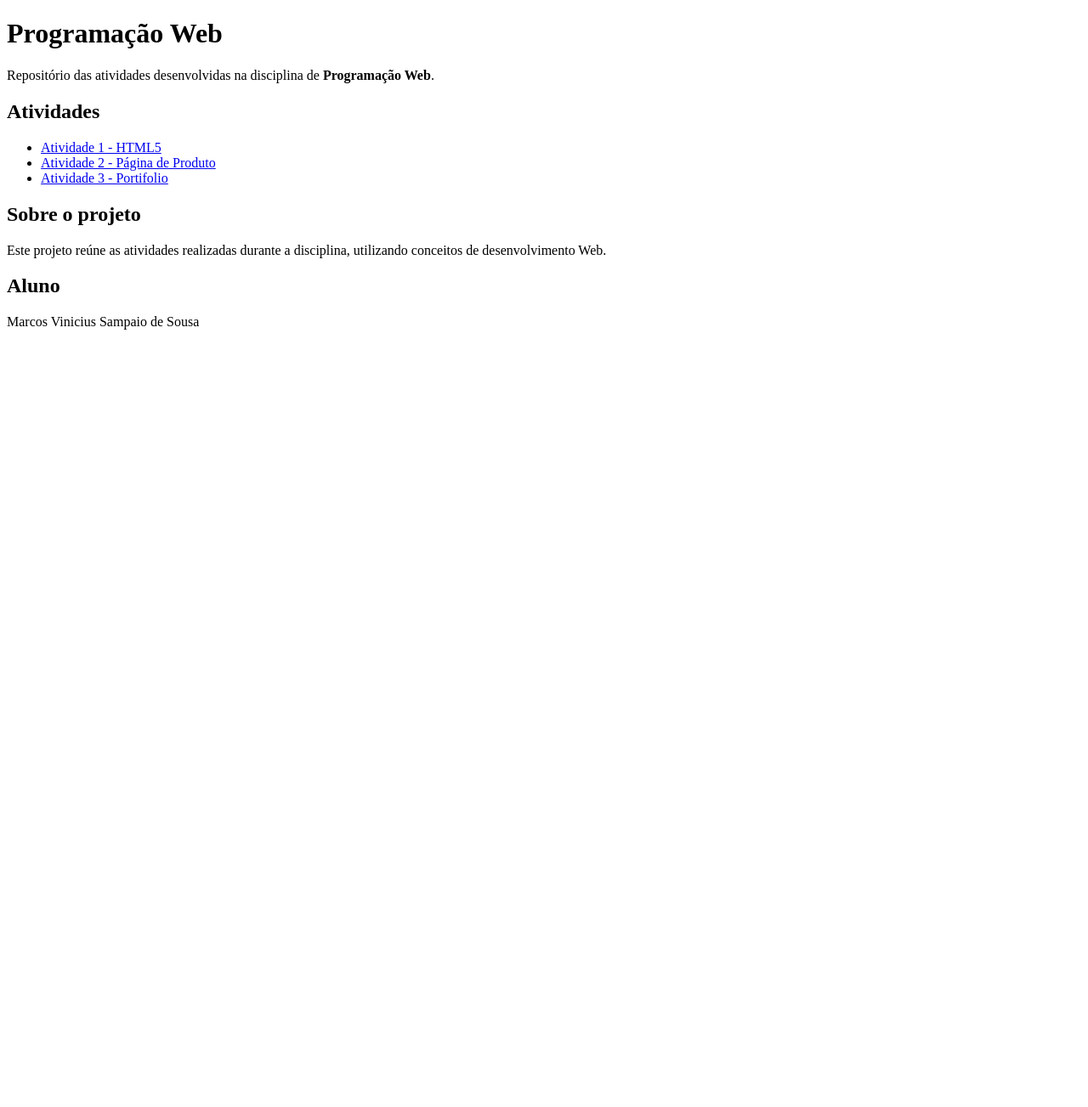
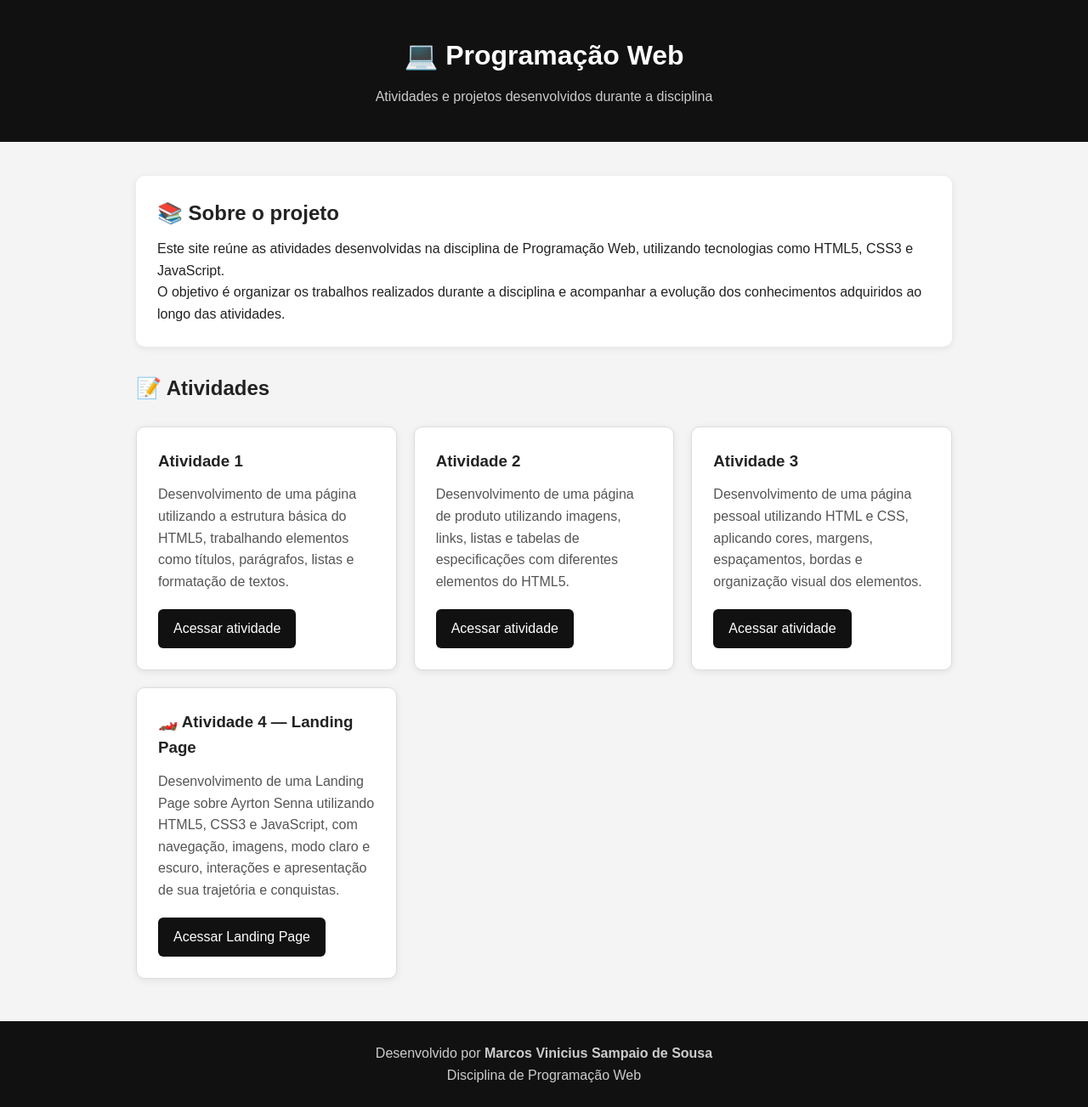
Before and after one commit to mvsampaio03-beep/Programacao_WEB, a plain HTML site: page index.html in a window 1280 px wide. Shown: the whole page at 85% size. Before the commit the page ends 800 px from the top, so only its background shows below. Drawn offline with Linux system fonts and the light colour scheme.

Commit message:
landing_page_update

```diff
--- a/index.html
+++ b/index.html
@@ -1,52 +1,253 @@
 <!DOCTYPE html>
 <html lang="pt-BR">
+
 <head>
     <meta charset="UTF-8">
+
     <meta name="viewport" content="width=device-width, initial-scale=1.0">
-    <title>Programação Web</title>
+
+    <title>Programação Web - Atividades</title>
+
+    <style>
+        * {
+            margin: 0;
+            padding: 0;
+            box-sizing: border-box;
+        }
+
+        body {
+            font-family: Arial, Helvetica, sans-serif;
+            background-color: #f4f4f4;
+            color: #222;
+            line-height: 1.6;
+        }
+
+        header {
+            background-color: #111;
+            color: white;
+            text-align: center;
+            padding: 40px 20px;
+        }
+
+        header h1 {
+            margin-bottom: 10px;
+        }
+
+        header p {
+            color: #ccc;
+        }
+
+        main {
+            max-width: 1000px;
+            margin: 40px auto;
+            padding: 0 20px;
+        }
+
+        .introducao {
+            background-color: white;
+            padding: 25px;
+            border-radius: 10px;
+            margin-bottom: 30px;
+            box-shadow: 0 2px 8px rgba(0, 0, 0, 0.08);
+        }
+
+        .introducao h2 {
+            margin-bottom: 10px;
+        }
+
+        .atividades {
+            display: grid;
+            grid-template-columns: repeat(auto-fit, minmax(280px, 1fr));
+            gap: 20px;
+        }
+
+        .atividade {
+            background-color: white;
+            padding: 25px;
+            border-radius: 10px;
+            border: 1px solid #ddd;
+            box-shadow: 0 2px 8px rgba(0, 0, 0, 0.08);
+        }
+
+        .atividade h3 {
+            margin-bottom: 12px;
+            color: #222;
+        }
+
+        .atividade p {
+            margin-bottom: 20px;
+            color: #555;
+        }
+
+        .botao {
+            display: inline-block;
+            padding: 10px 18px;
+            background-color: #111;
+            color: white;
+            text-decoration: none;
+            border-radius: 6px;
+            transition: 0.3s;
+        }
+
+        .botao:hover {
+            background-color: #333;
+        }
+
+        footer {
+            margin-top: 50px;
+            background-color: #111;
+            color: white;
+            text-align: center;
+            padding: 25px 20px;
+        }
+
+        footer p {
+            color: #ccc;
+        }
+    </style>
 </head>
+
 <body>
 
-    <h1>Programação Web</h1>
+    <header>
+
+        <h1>💻 Programação Web</h1>
 
         <p>
-        Repositório das atividades desenvolvidas na disciplina de
-        <strong>Programação Web</strong>.
+            Atividades e projetos desenvolvidos durante a disciplina
         </p>
 
-    <h2>Atividades</h2>
+    </header>
 
-    <ul>
-        <li>
-            <a href="atividade_1/">
-                Atividade 1 - HTML5
-            </a>
-        </li>
+    <main>
 
-        <li>
-            <a href="atividade_2/">
-                Atividade 2 - Página de Produto
-            </a>
-        </li>
-        <li>
-            <a href="atividade_3/">
-                Atividade 3 - Portifolio
-            </a>
-        </li>
-    </ul>
+        <section class="introducao">
 
-    <h2>Sobre o projeto</h2>
+            <h2>📚 Sobre o projeto</h2>
 
             <p>
-        Este projeto reúne as atividades realizadas durante a disciplina,
-        utilizando conceitos de desenvolvimento Web.
+                Este site reúne as atividades desenvolvidas na disciplina
+                de Programação Web, utilizando tecnologias como HTML5,
+                CSS3 e JavaScript.
             </p>
 
-    <h2>Aluno</h2>
+            <p>
+                O objetivo é organizar os trabalhos realizados durante a
+                disciplina e acompanhar a evolução dos conhecimentos
+                adquiridos ao longo das atividades.
+            </p>
+
+        </section>
+
+
+        <section>
+
+            <h2>📝 Atividades</h2>
+
+            <br>
+
+            <div class="atividades">
+
+                <!-- ATIVIDADE 1 -->
+                <article class="atividade">
+
+                    <h3>Atividade 1</h3>
 
                     <p>
-        Marcos Vinicius Sampaio de Sousa
+                        Desenvolvimento de uma página utilizando a estrutura
+                        básica do HTML5, trabalhando elementos como títulos,
+                        parágrafos, listas e formatação de textos.
                     </p>
 
+                    <a
+                        href="atividade_1/index.html"
+                        class="botao">
+                        Acessar atividade
+                    </a>
+
+                </article>
+
+
+                <!-- ATIVIDADE 2 -->
+                <article class="atividade">
+
+                    <h3>Atividade 2</h3>
+
+                    <p>
+                        Desenvolvimento de uma página de produto utilizando
+                        imagens, links, listas e tabelas de especificações
+                        com diferentes elementos do HTML5.
+                    </p>
+
+                    <a
+                        href="atividade_2/index.html"
+                        class="botao">
+                        Acessar atividade
+                    </a>
+
+                </article>
+
+
+                <!-- ATIVIDADE 3 -->
+                <article class="atividade">
+
+                    <h3>Atividade 3</h3>
+
+                    <p>
+                        Desenvolvimento de uma página pessoal utilizando
+                        HTML e CSS, aplicando cores, margens, espaçamentos,
+                        bordas e organização visual dos elementos.
+                    </p>
+
+                    <a
+                        href="atividade_3/index.html"
+                        class="botao">
+                        Acessar atividade
+                    </a>
+
+                </article>
+
+
+                <!-- ATIVIDADE 4 -->
+                <article class="atividade">
+
+                    <h3>🏎️ Atividade 4 — Landing Page</h3>
+
+                    <p>
+                        Desenvolvimento de uma Landing Page sobre
+                        Ayrton Senna utilizando HTML5, CSS3 e JavaScript,
+                        com navegação, imagens, modo claro e escuro,
+                        interações e apresentação de sua trajetória
+                        e conquistas.
+                    </p>
+
+                    <a
+                        href="landing_page/index.html"
+                        class="botao">
+                        Acessar Landing Page
+                    </a>
+
+                </article>
+
+            </div>
+
+        </section>
+
+    </main>
+
+
+    <footer>
+
+        <p>
+            Desenvolvido por <strong>Marcos Vinicius Sampaio de Sousa</strong>
+        </p>
+
+        <p>
+            Disciplina de Programação Web
+        </p>
+
+    </footer>
+
 </body>
+
 </html>
```
Also changed, not shown: landing_page/img/ayrton-senna.jpg (renamed from avaliacao/img/ayrton-senna.jpg), landing_page/img/senna-titulos.jpg (renamed from avaliacao/img/senna-titulos.jpg), landing_page/img/senna.jpg (renamed from avaliacao/img/senna.jpg), landing_page/index.html (renamed from avaliacao/index.html), landing_page/script.js (renamed from avaliacao/script.js), landing_page/style.css (renamed from avaliacao/style.css). Lines whose indentation alone changed are shown as unchanged.
